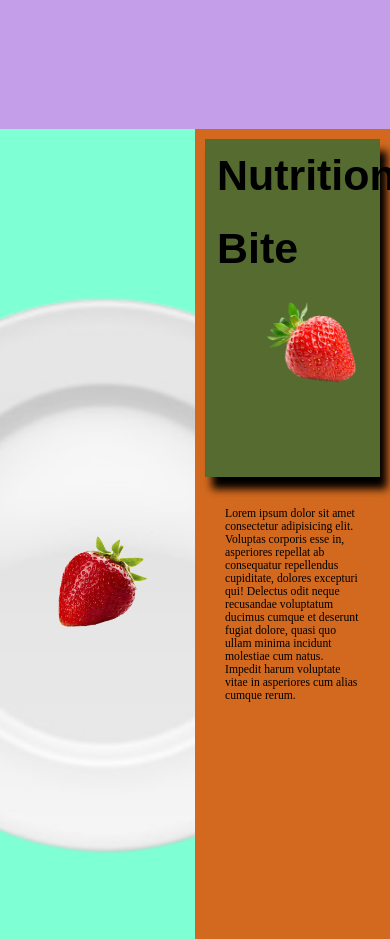
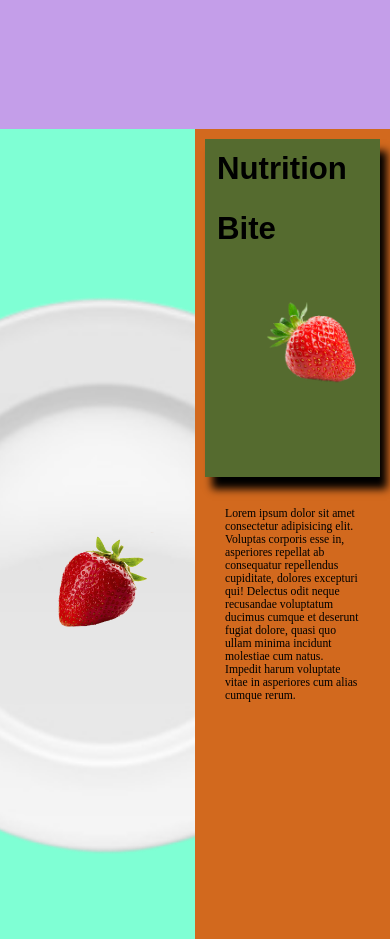
Before and after one commit to Ashwani-Tyagi-Dev/Nutri-Shake, a plain HTML site: page index.html in a window 390 px wide. Shown: the part 800-1739 px from the top of the page. Drawn offline with nearby package versions, Linux system fonts and the light colour scheme.

Commit message:
Update style.css

```diff
--- a/style.css
+++ b/style.css
@@ -652,7 +652,7 @@ border-radius: 44px;
     height: 40vh;
   }
   .container2_2-heading h1 {
-    font-size: 4rem;
+    font-size: 3rem;
   }
   .container2_2-content {
     font-size: 1rem;
@@ -730,7 +730,7 @@ border-radius: 44px;
   } */
 
 .container2_2-heading h1 {
-  font-size: 11vw;
+  font-size: 8vw;
 }
 .c2img1 {
 
```
